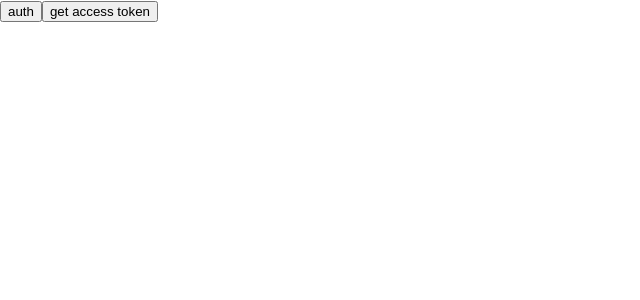
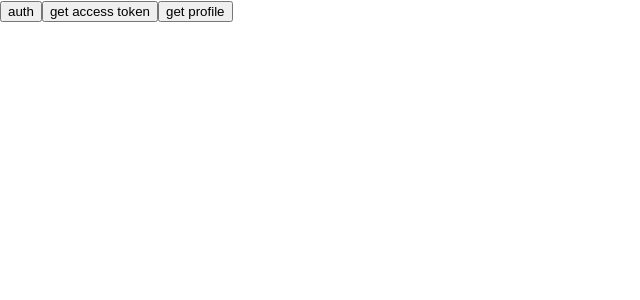
Before and after one commit to t-naganuma/next-spotify-api-tutorial, a Next.js app: page / in a window 1280 px wide. Shown: the top 300 px of the page, without its empty margins (0-640 px from the left). Built offline with nearby package versions, Linux system fonts and the light colour scheme.

Commit message:
自分のプロフィールから表示名を取得して表示

```diff
--- a/pages/index.js
+++ b/pages/index.js
@@ -2,10 +2,7 @@ import axios from 'axios'
 import React from 'react';
 
 export default function index() {
-  // APIで取得したアーティストをstateに格納するため
-  const [artists, setArtists] = React.useState([]);
-
-  // アクセストークンを取得し、ローカルストレージに保存する
+  const [yourName, setYourName] = React.useState('');
   const auth = () => {
     const endpoint = 'http://localhost:3000/api/spotify/auth';
     axios.get(endpoint)
@@ -23,19 +20,18 @@ export default function index() {
   }
 
   // APIを叩いて結果をstateに格納する
-  const getArtists = () => {
+  const getProfile = () => {
     const accessToken = localStorage.getItem('accessToken');
     if (! accessToken) {
       alert('アクセストークンが無効です');
       return;
     }
 
-    const endpoint = 'https://api.spotify.com/v1/artists';
-    const params = {ids: '0oSGxfWSnnOXhD2fKuz2Gy,3dBVyJ7JuOMt4GE9607Qin'};
+    const endpoint = 'https://api.spotify.com/v1/me';
     const headers = {'Authorization': `Bearer ${accessToken}`,};
-    axios.get(endpoint, {params,headers})
+    axios.get(endpoint, {headers})
       .then(res => {
-        setArtists(res.data.artists);
+        setYourName(res.data.display_name);
       });
   }
 
@@ -43,6 +39,8 @@ export default function index() {
     <>
       <button onClick={auth}>auth</button>
       <button onClick={getAccessToken}>get access token</button>
+      <button onClick={getProfile}>get profile</button>
+      {yourName ? <p>あなたの名前は {yourName} ですね！</p> : <></>}
     </>
   )
 }
```
